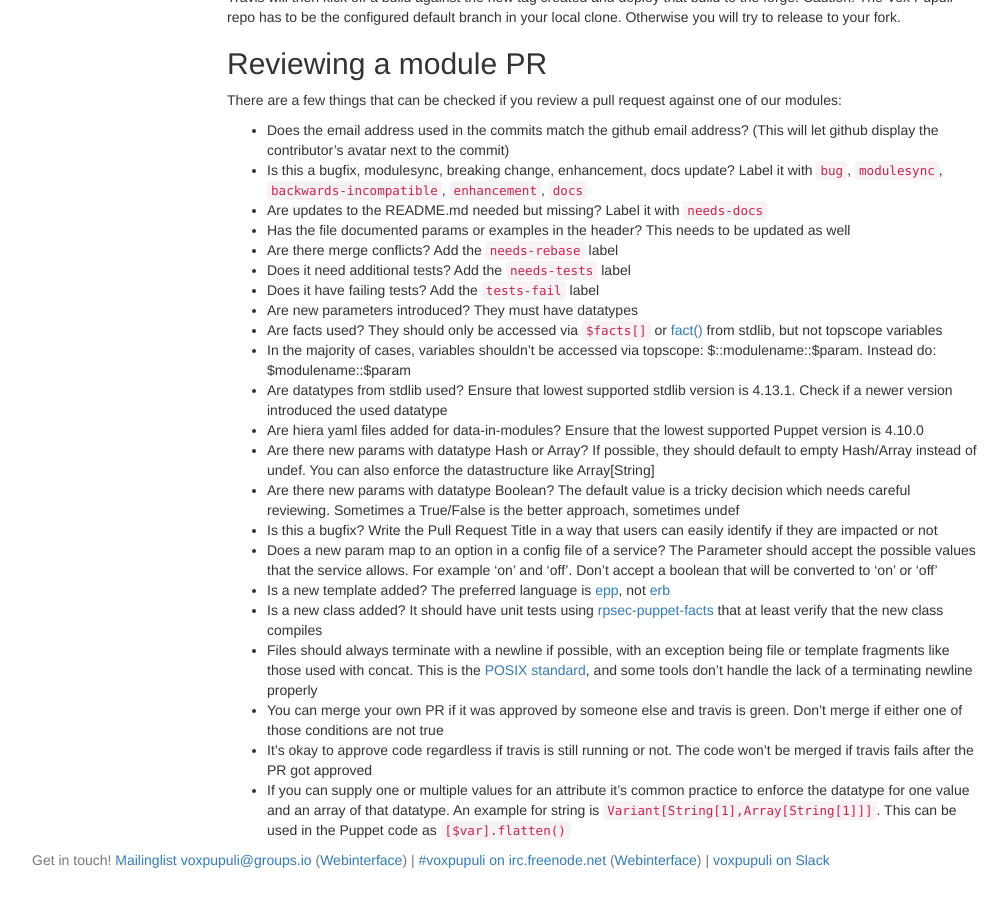
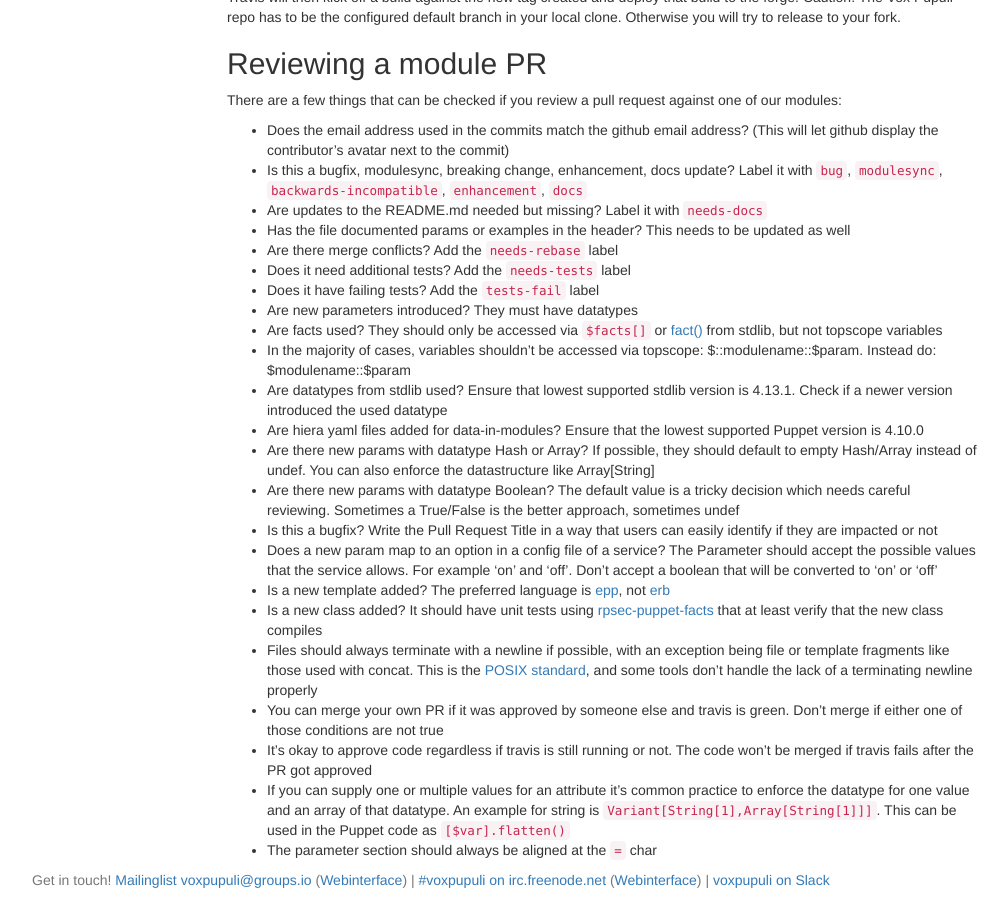
Before and after one commit to voxpupuli/voxpupuli.github.io, a Jekyll site: the page built from docs/index.md, in a window 1280 px wide and 900 px high, scrolled down 2545 px. Shown: the whole window, without its empty margins (38-1046 px from the left). Built offline with Jekyll 4.4.1, drawn with Linux system fonts in a browser that asks for light colours; nearby versions of some CDN libraries.

Commit message:
add a note about parameter alignment

```diff
--- a/docs/index.md
+++ b/docs/index.md
@@ -160,3 +160,4 @@ There are a few things that can be checked if you review a pull request against
 * You can merge your own PR if it was approved by someone else and travis is green. Don't merge if either one of those conditions are not true
 * It's okay to approve code regardless if travis is still running or not. The code won't be merged if travis fails after the PR got approved
 * If you can supply one or multiple values for an attribute it's common practice to enforce the datatype for one value and an array of that datatype. An example for string is `Variant[String[1],Array[String[1]]]`. This can be used in the Puppet code as `[$var].flatten()`
+* The parameter section should always be aligned at the `=` char
```
